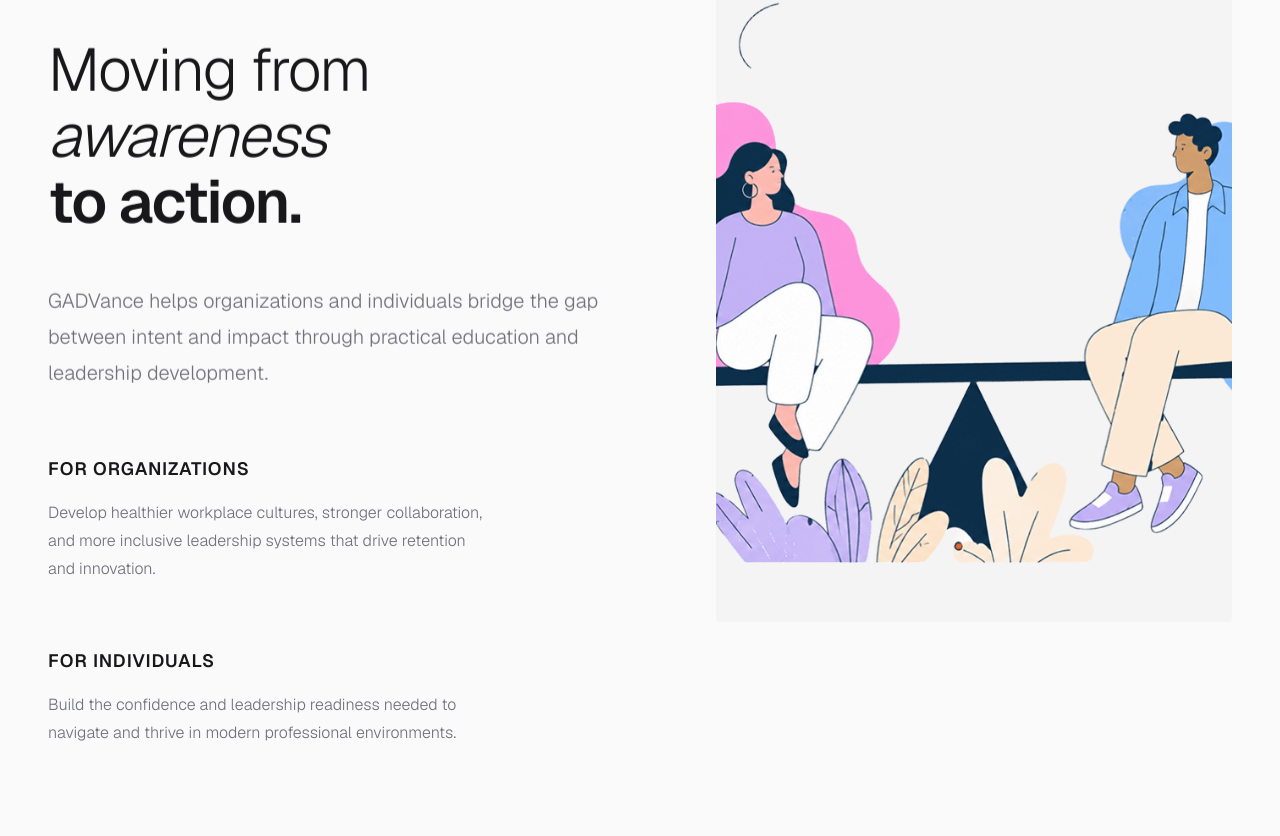
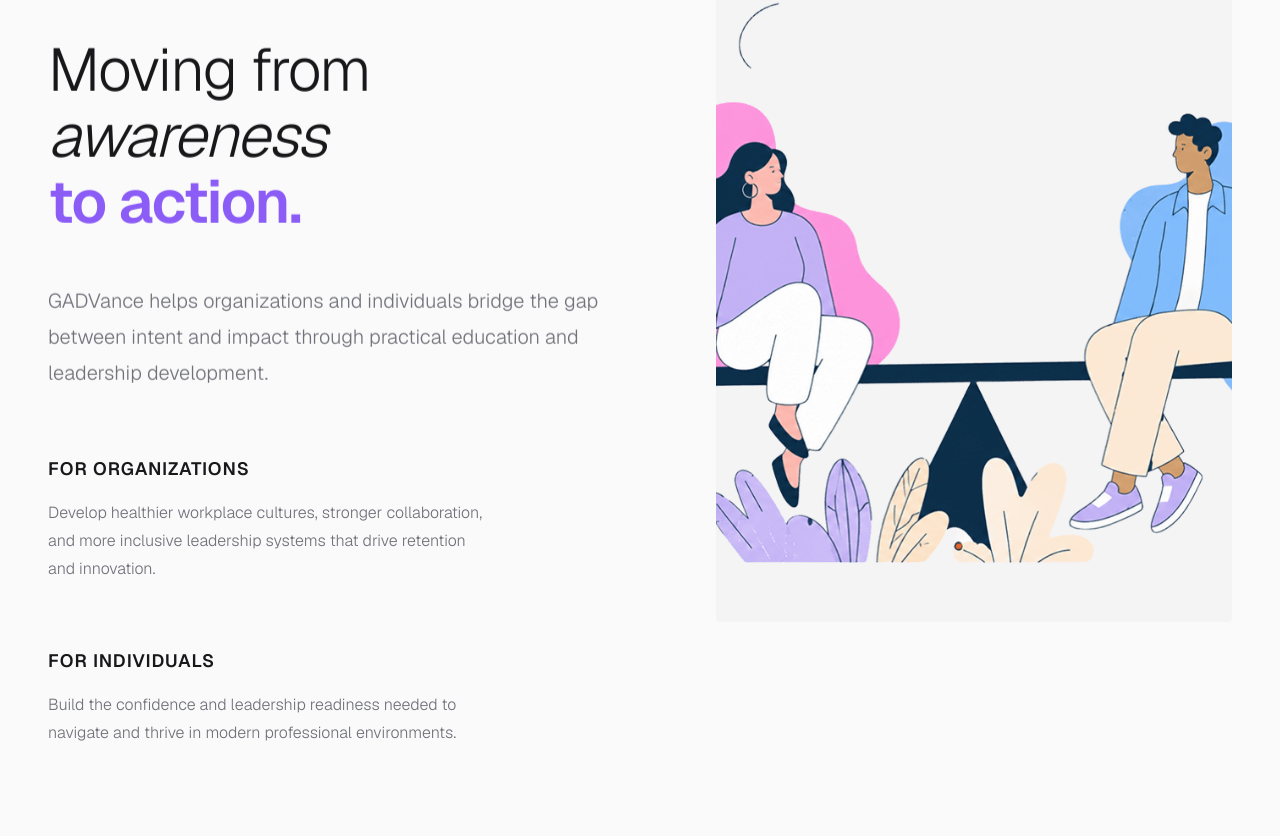
Before and after one commit to nathsuki73/gadvance, a Next.js app: page / in a window 1280 px wide. Shown: the part 2364-3200 px from the top of the page. Built offline with nearby package versions, Linux system fonts and the light colour scheme; no server answers.

Commit message:
removed curriculumaccess and fix some minor color inconsistencies

```diff
--- a/app/(public)/_components/sections/Vision.tsx
+++ b/app/(public)/_components/sections/Vision.tsx
@@ -48,7 +48,7 @@ const TheVisionSection = () => {
               </h2>
               <h3 className="mt-10 text-4xl font-light leading-[1.1] tracking-tight text-zinc-900 sm:text-6xl">
                 Moving from <span className="italic">awareness</span> <br />
-                <span className="font-semibold">to action.</span>
+                <span className="font-semibold text-primary">to action.</span>
               </h3>
 
               <p className="mt-12 text-xl font-light leading-9 text-zinc-500">
--- a/app/(public)/page.tsx
+++ b/app/(public)/page.tsx
@@ -15,7 +15,7 @@ export default function Home() {
       <TheChallengeSection />
       <TheVisionSection />
       <WhyItMattersSection />
-      <CurriculumAccess />
+      {/* <CurriculumAccess /> */}
       <FinalCTA />
     </main>
   );
```
